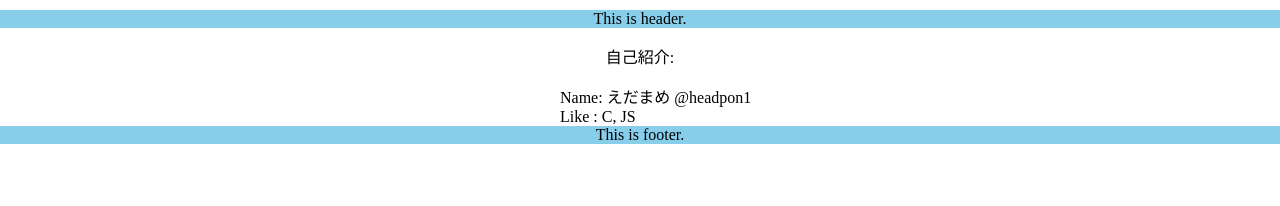
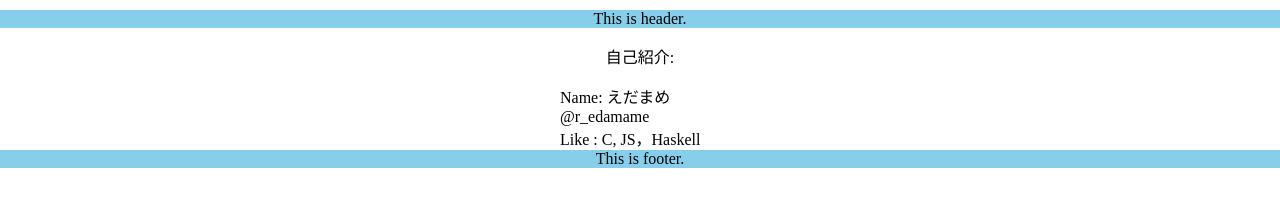
Before and after one commit to r-edamame/r-edamame.github.io, a plain HTML site: page index.html in a window 1280 px wide. Drawn offline with Linux system fonts and the light colour scheme.

Commit message:
update index.html

```diff
--- a/index.html
+++ b/index.html
@@ -19,8 +19,8 @@
 		<p>
 			自己紹介:
 			<ul class='self'>
-				<li>Name: えだまめ @headpon1</li>
-				<li>Like  : C, JS</li>
+				<li>Name: えだまめ @r_edamame</li>
+				<li>Like  : C, JS，Haskell</li>
 			</ul
 		</p>
 	</div>
```
